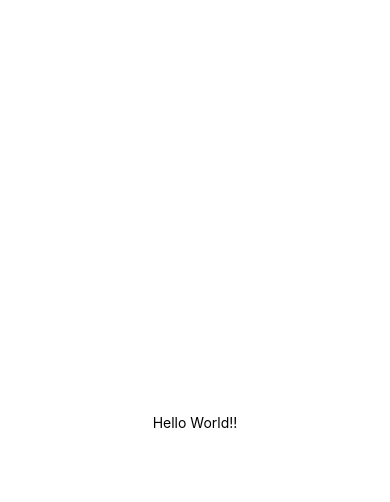
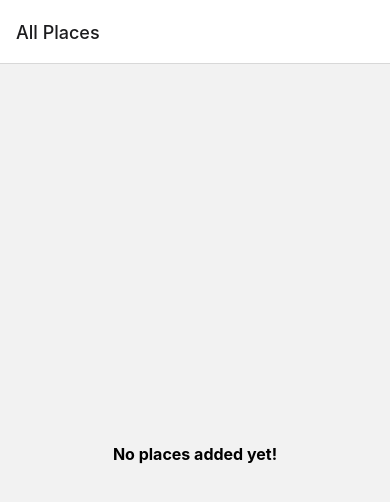
Before and after one commit to Shiva-Sankar-V/FavoritesPlace, a React Native app: screen / in a window 390 px wide. Shown: the top 502 px of the page. Built offline with nearby package versions, Linux system fonts and the light colour scheme.

Commit message:
added navigation setup

```diff
--- a/App.js
+++ b/App.js
@@ -1,20 +1,22 @@
 import { StatusBar } from "expo-status-bar";
-import { StyleSheet, Text, View } from "react-native";
+
+import { NavigationContainer } from "@react-navigation/native";
+import { createNativeStackNavigator } from "@react-navigation/native-stack";
+import AllPlaces from "./screens/AllPlaces";
+import AddPlace from "./screens/AddPlace";
+
+const Stack = createNativeStackNavigator();
 
 export default function App() {
   return (
-    <View style={styles.container}>
-      <Text>Hello World!!</Text>
-      <StatusBar style="auto" />
-    </View>
+    <>
+      <StatusBar style="dark" />
+      <NavigationContainer>
+        <Stack.Navigator>
+          <Stack.Screen name="All Places" component={AllPlaces} />
+          <Stack.Screen name="Add Place" component={AddPlace} />
+        </Stack.Navigator>
+      </NavigationContainer>
+    </>
   );
 }
-
-const styles = StyleSheet.create({
-  container: {
-    flex: 1,
-    backgroundColor: "#fff",
-    alignItems: "center",
-    justifyContent: "center",
-  },
-});
```
